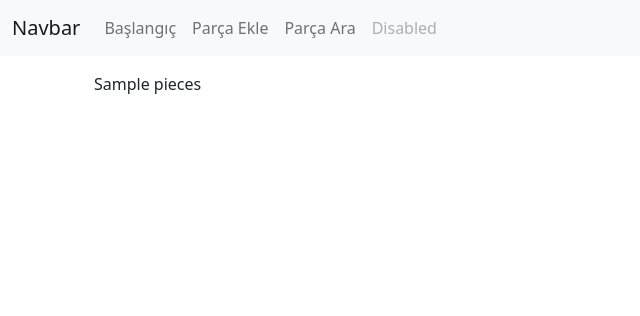
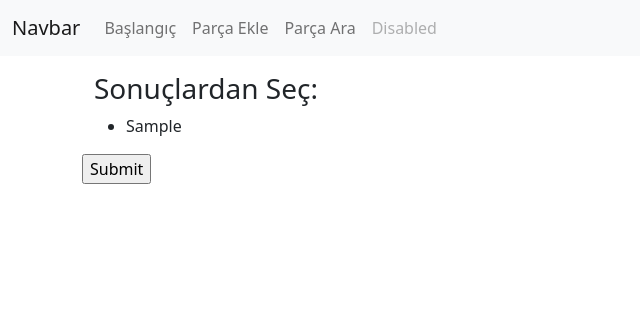
Before and after one commit to SametTasti/swe599, a Django app: template makamproject/makam_app/templates/makam_app/query_results.html in a window 1280 px wide. Shown: the top 316 px of the page, without its empty margins (0-640 px from the left). Run offline with Django 4.2, Linux system fonts and the light colour scheme; the template is opened without the code that fills it: most values are stand-ins (such as "Sample title", 1, 10 or a date in 2020).

Commit message:
Add query functionality and html update

```diff
--- a/makamproject/makam_app/templates/makam_app/query_results.html
+++ b/makamproject/makam_app/templates/makam_app/query_results.html
@@ -6,18 +6,106 @@ Arama Sonuçları
 
 {% block content %}
 
-<div class="container">
+<form class="form-group" enctype="multipart/form-data" method="post" id="my_data_form">
 
-    {% for pieces in pieces_found %}
+    <div class="container">
 
-        {{pieces}}
+        <div class="row">
 
-    {% endfor %}
+            <div class="col-8">
 
-</divc>
+                <h3>Sonuçlardan Seç:</h3>
+
+                <ul id="my_pieces_list">
+
+                    {% for pieces in pieces_found %}
+
+                    <li style="margin-bottom: 5px;" id="{{pieces.id}}">
+
+                        <div class="row">
+
+                            <div class="col md-5">
+                                {{pieces.eser_adi}}
+                            </div>
+
+                            <div class="col md-5">
+
+                            </div>
+
+                        </div>
+
+                    </li>
+
+                    {% endfor %}
+
+                </ul>
+
+            </div>
+            <div class="col-4">
+
+                <ul id="my_selected_pieces_list"></ul>
+
+            </div>
+
+        </div>
+
+    </div>
+
+    <input type="submit" value="Submit" id="submit_all">
+
+</form>
 
 {% endblock content %}
 
 {% block scripts %}
+<script type="text/javascript">
 
+    var selected_piece_pks = [];
+    var selected_piece_list = document.getElementById("my_selected_pieces_list");
+
+    document.getElementById("my_pieces_list").addEventListener("click", function (e) {
+
+        if (e.target && e.target.nodeName == "LI") {
+
+            if (!selected_piece_pks.includes(e.target.id)) {
+
+                selected_piece_pks.push(e.target.id);
+
+                let selected_piece_option = document.createElement('option');
+
+            }
+
+            console.log(selected_piece_pks)
+        }
+
+    });
+
+
+    // $('form#my_data_form').serialize() + '&selected_makams=' + JSON.stringify(selected_makams) + '&selected_usuls=' + JSON.stringify(usul_array) + '&selected_form=' + JSON.stringify(form_name) + '&selected_subcomponents=' + JSON.stringify(subcomponent_array),
+
+    $('#submit_all').click(function (event) {
+
+        event.preventDefault();
+
+        $.ajax({
+            type: 'POST',
+            url: "{% url 'makam_app:QueryResultsView' %}",
+            dataType: 'json',
+            data: {
+                csrfmiddlewaretoken: '{{ csrf_token }}',
+                testdata: '[{"a":"b", "c":"d"}]',
+                selected_pieces: JSON.stringify(selected_piece_pks),
+            },
+            success: function (data) {
+                alert("Sonuçlar alınıyor.")
+                window.location.href = data.url;
+            },
+            error: function (data) {
+
+            }
+        });
+
+    });
+
+</script>
 {% endblock scripts %}
--- a/makamproject/makam_app/urls.py
+++ b/makamproject/makam_app/urls.py
@@ -8,4 +8,5 @@ urlpatterns = [
     path('create_piece/', views.CreatePieceView, name='CreatePieceView'),
     path('find_piece/', views.FindPieceView, name='FindPieceView'),
     path('query_results/', views.QueryResultsView, name='QueryResultsView'),
+    path('analysis/', views.AnalysisView, name='AnalysisView'),
 ]
```
Also changed, not shown: makamproject/makam_app/templates/makam_app/analysis.html (added, +15 -0 lines), makamproject/makam_app/views.py (+14 -3 lines), makamproject/makam_app/templates/makam_app/find_piece.html (line endings or trailing spaces).
